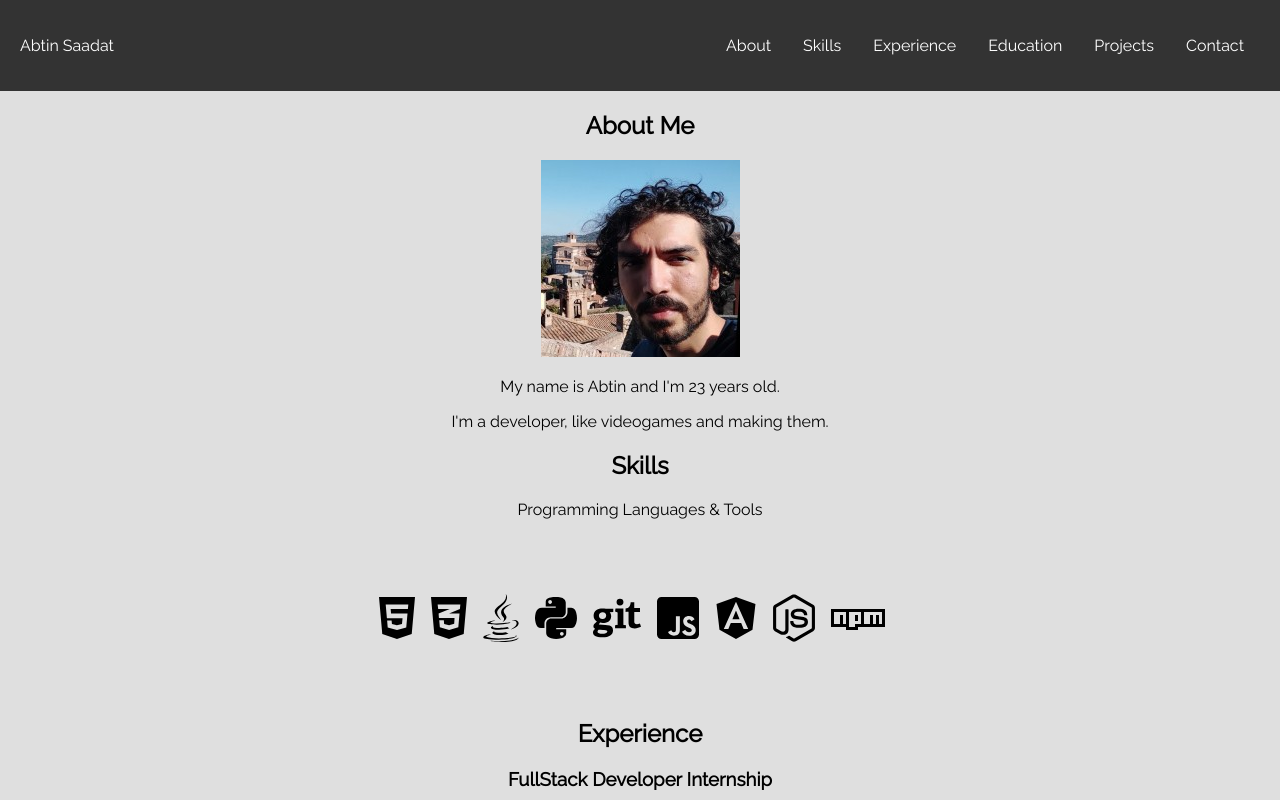
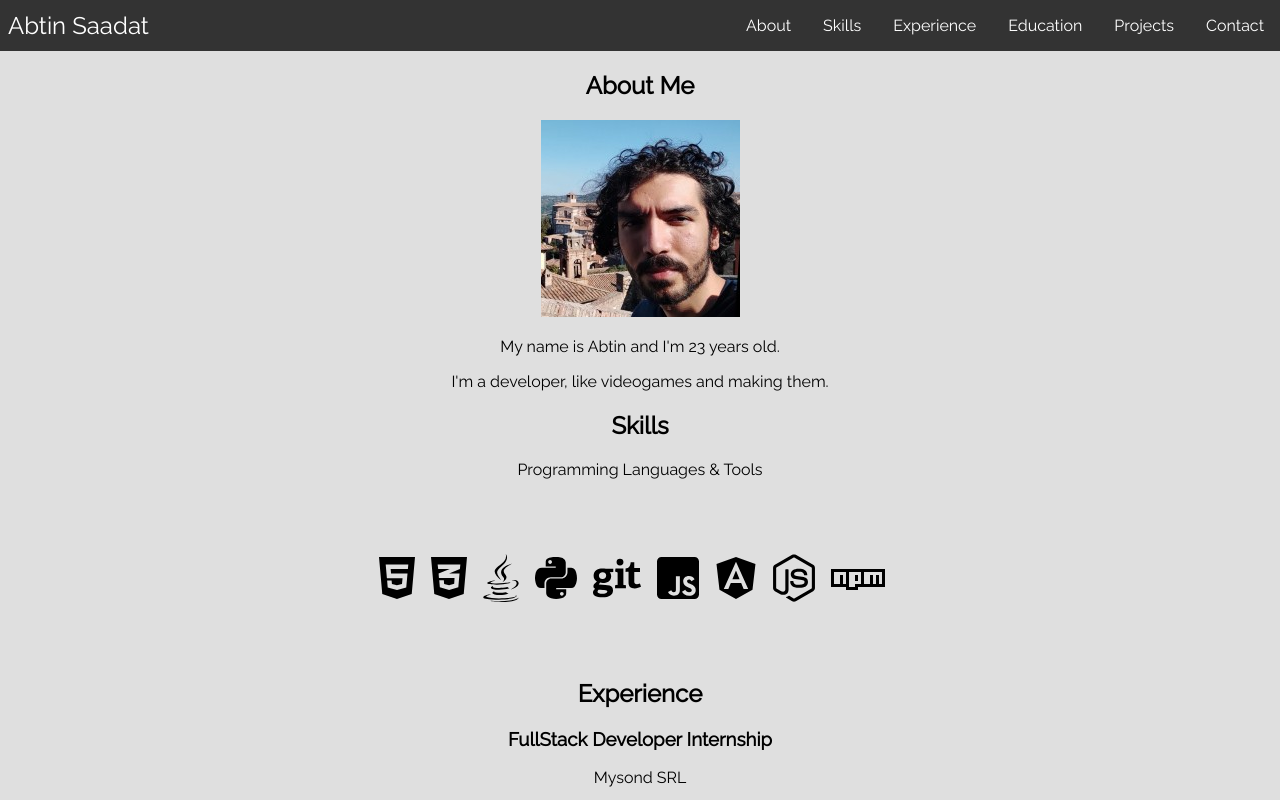
Before and after one commit to abtinzero/abtinzero.github.io, a plain HTML site: page index.html in a window 1280 px wide. Shown: the top 800 px of the page. Drawn offline with nearby package versions, Linux system fonts and the light colour scheme.

Commit message:
fix width

```diff
--- a/index.html
+++ b/index.html
@@ -5,7 +5,6 @@
   <title>Abtin Saadat Portfolio</title>
   <link rel="stylesheet" type="text/css" href="style.css">
   <link rel="stylesheet" type="text/css" href="background_styles.css">
-  <meta name="viewport" content="width=device-width,initial-scale=1,maximum-scale=1,user-scalable=no" />
   <script src="https://cdn.jsdelivr.net/npm/bootstrap@5.1.3/dist/js/bootstrap.bundle.min.js"></script>
   <script src="https://use.fontawesome.com/releases/v6.1.0/js/all.js" crossorigin="anonymous"></script>
   <script src="script.js" defer></script>
@@ -14,7 +13,7 @@
 </head>
 
 <body>
-  <nav>
+  <nav class="navbar">
     <div class="brand-title">Abtin Saadat</div>
     <a href="#" class="toggle-button">
       <span class="bar"></span>
@@ -71,7 +70,7 @@
       <h3>Telegram bot using Python</h3>
       <p>Made a telegram bot using python telegram bot API. It also uses API to transcribe text from audio.</p>
       <h3>Videogames using Godot Engine</h3>
-      <iframe src="https://itch.io/embed/1836979?linkback=true&amp;dark=true" width="552" height="167"
+      <iframe src="https://itch.io/embed/1836979?linkback=true&amp;dark=true" height="167"
         frameborder="0"><a href="https://abtin0.itch.io/the-labyrinth-of-the-stalker">The Labyrinth of the Stalker by
           abtin0</a></iframe>
       <p>Being passionate in videogames, I also like making them as they are quite the fun challenge to solve. I'm
--- a/style.css
+++ b/style.css
@@ -1,5 +1,6 @@
 * {
   box-sizing: border-box;
+  scroll-behavior: smooth;
 }
 
 body {
@@ -7,19 +8,18 @@ body {
   padding: 0;
 }
 
-nav {
+.navbar {
+  display: flex;
+  position: relative;
+  justify-content: space-between;
+  align-items: center;
   background-color: #333;
-  color: #fff;
-  display: flex;
-  align-items: center;
-  justify-content: space-between;
-  padding: 20px;
+  color: white;
 }
 
-nav h1 {
-  font-size: 24px;
-  margin: 0;
-  color: #fff;
+.brand-title {
+  font-size: 1.5rem;
+  margin: .5rem;
 }
 
 .navbar-links {
@@ -56,6 +56,7 @@ nav h1 {
   justify-content: space-between;
   width: 30px;
   height: 21px;
+  align-self: center;
 }
 
 .toggle-button .bar {
@@ -116,6 +117,7 @@ main {
   display: flex;
   align-items: center;
   justify-content: center;
+  flex-wrap:wrap;
 }
 
 .resume-section-content ul li{
```
